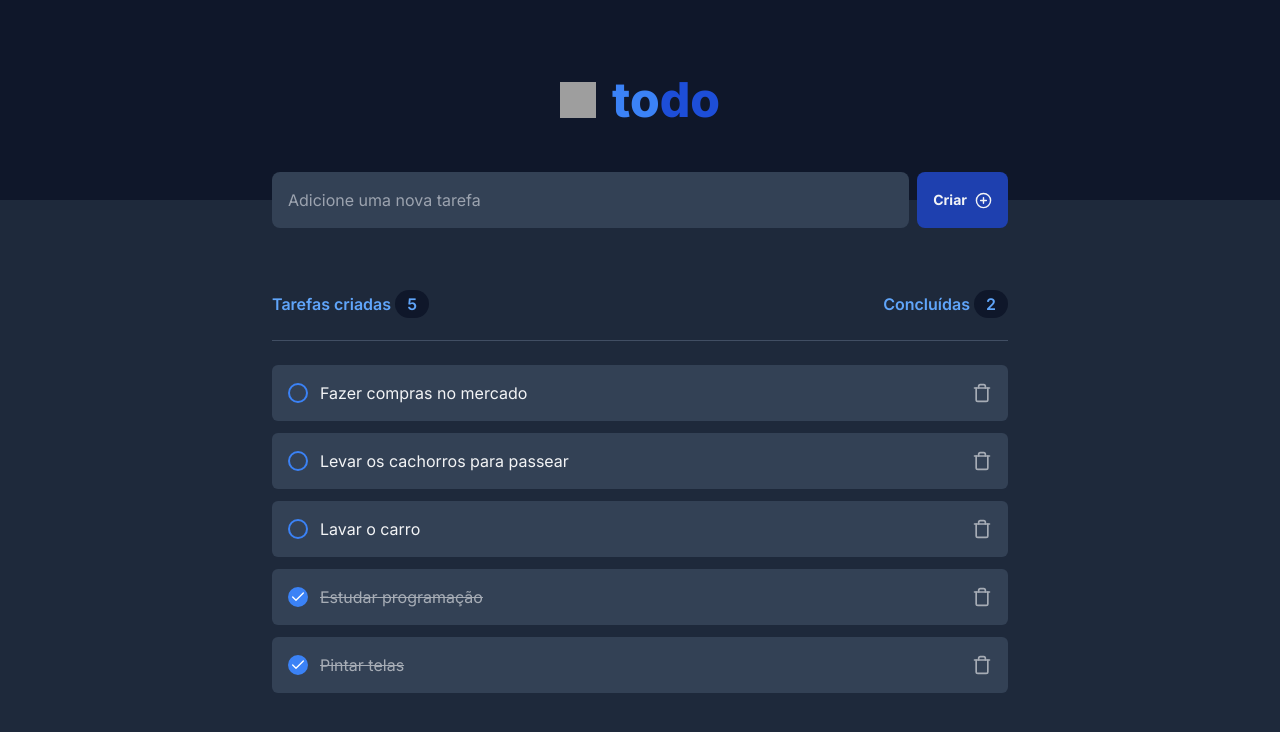
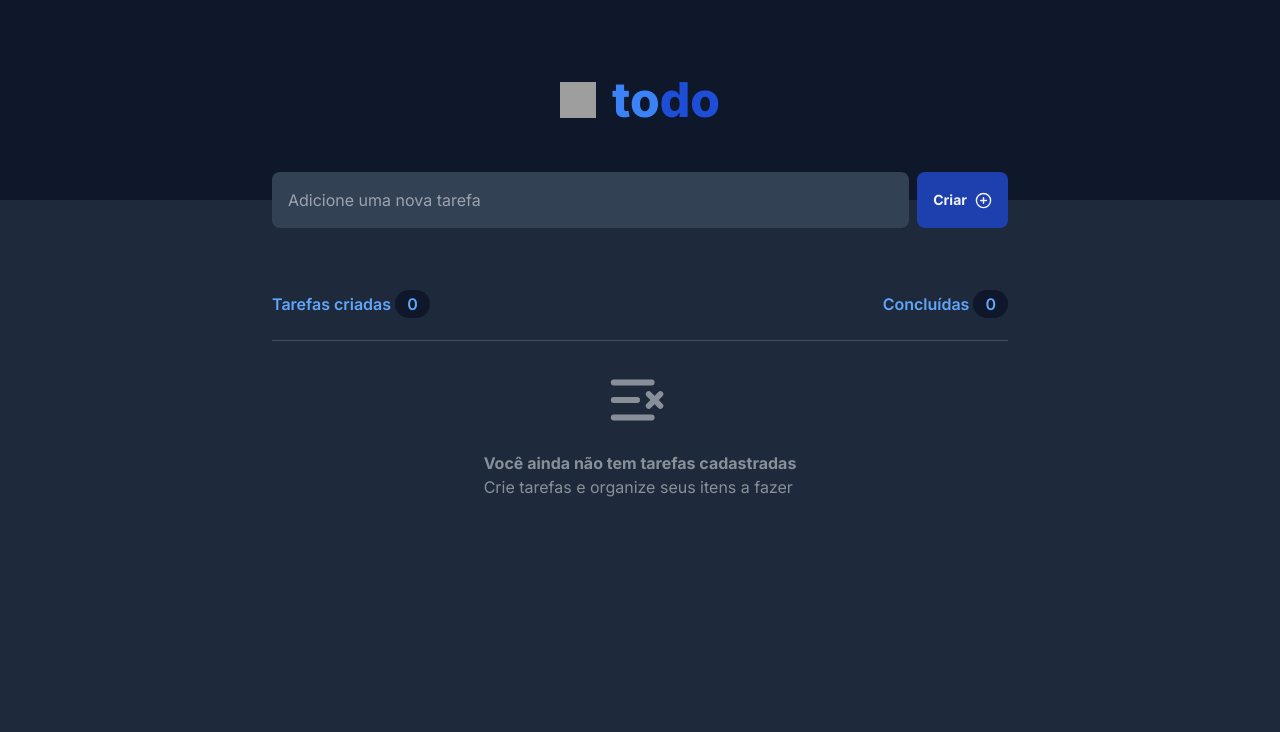
Before and after one commit to MatheusBorgesDev/2-do-list, a React (Vite) app: page / in a window 1280 px wide. Shown: the top 732 px of the page. Built offline with nearby package versions, Linux system fonts and the light colour scheme; grey boxes are pictures that could not be loaded.

Commit message:
chore: :art: erase example tasks array

```diff
--- a/src/App.tsx
+++ b/src/App.tsx
@@ -11,25 +11,14 @@ interface TaskItem {
 }
 
 export function App() {
-  const [toDoList, setToDoList] = useState<TaskItem[]>([
-    { task: "Fazer compras no mercado", isChecked: false },
-    { task: "Levar os cachorros para passear", isChecked: false },
-    { task: "Lavar o carro", isChecked: false },
-    { task: "Estudar programação", isChecked: true },
-    { task: "Pintar telas", isChecked: true },
-  ]);
+  const [toDoList, setToDoList] = useState<TaskItem[]>([]);
+
+  // lodash
 
   const [task, setTask] = useState("");
 
-  const [totalTasks, setTotalTasks] = useState(toDoList.length);
-
-  const [checkedTasks, setCheckedTasks] = useState(() => {
-    const filteredCheckToDoList = toDoList.filter(
-      (task) => task.isChecked
-    ).length;
-
-    return filteredCheckToDoList;
-  });
+  const totalTasksAmount = toDoList.length;
+  const checkedTasksAmount = toDoList.filter((task) => task.isChecked).length;
 
   function handleAddTask(event: ChangeEvent<HTMLInputElement>) {
     setTask(event.target.value);
@@ -42,7 +31,6 @@ export function App() {
         { task: task, isChecked: false },
       ]);
       setTask("");
-      setTotalTasks(totalTasks + 1);
     }
   }
 
@@ -50,12 +38,6 @@ export function App() {
     const filteredTasks = toDoList.filter((task) => task.task !== taskToDelete);
 
     setToDoList(filteredTasks);
-
-    setTotalTasks(filteredTasks.length);
-
-    const checkedCount = filteredTasks.filter((task) => task.isChecked).length;
-
-    setCheckedTasks(checkedCount);
   }
 
   function onCheckTask(index: number, isChecked: boolean) {
@@ -63,12 +45,6 @@ export function App() {
       const updatedToDoList = [...prevState];
 
       updatedToDoList[index].isChecked = isChecked;
-
-      const checkedCount = updatedToDoList.filter(
-        (task) => task.isChecked
-      ).length;
-
-      setCheckedTasks(checkedCount);
 
       return updatedToDoList;
     });
@@ -99,14 +75,14 @@ export function App() {
             <p>
               Tarefas criadas{" "}
               <span className="bg-slate-900 py-1 px-3 rounded-full">
-                {totalTasks}
+                {totalTasksAmount}
               </span>
             </p>
 
             <p>
               Concluídas{" "}
               <span className="bg-slate-900 py-1 px-3 rounded-full">
-                {checkedTasks}
+                {checkedTasksAmount}
               </span>
             </p>
           </div>
```
